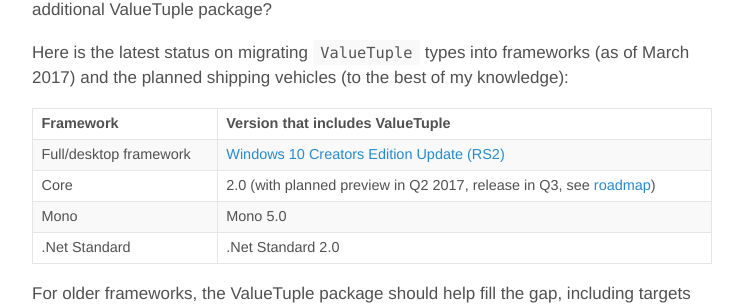
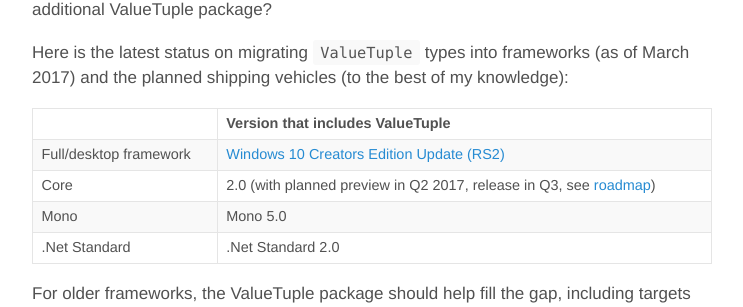
Before and after one commit to jcouv/jcouv.github.io, a Jekyll site: the page built from _posts/2017-03-11-valuetuple-availability.md, in a window 1280 px wide. Shown: the part 802-1109 px from the top of the page, without its empty margins (268-1011 px from the left). Built offline with Jekyll 4.4.1, drawn with Linux system fonts in a browser that asks for light colours; comment, search, counter and statistics services are not loaded.

Commit message:
Update 2017-03-11-valuetuple-availability.md

```diff
--- a/_posts/2017-03-11-valuetuple-availability.md
+++ b/_posts/2017-03-11-valuetuple-availability.md
@@ -20,7 +20,7 @@ Naturally, a common question is: how soon can I use tuples without referencing t
 
 Here is the latest status on migrating `ValueTuple` types into frameworks (as of March 2017) and the planned shipping vehicles (to the best of my knowledge):
 
-| Framework | Version that includes ValueTuple |
+|  | Version that includes ValueTuple |
 |-----------|----------------------------------|
 | Full/desktop framework | [Windows 10 Creators Edition Update (RS2)](https://answers.microsoft.com/en-us/windows/wiki/windows_10-windows_install/windows-10-creators-edition-update-how-to-get-it/729be3d2-0d9f-4ac5-8a77-66beef65c55d) |
 | Core | 2.0 (with planned preview in Q2 2017, release in Q3, see [roadmap](https://github.com/dotnet/core/blob/master/roadmap.md)) |
```
